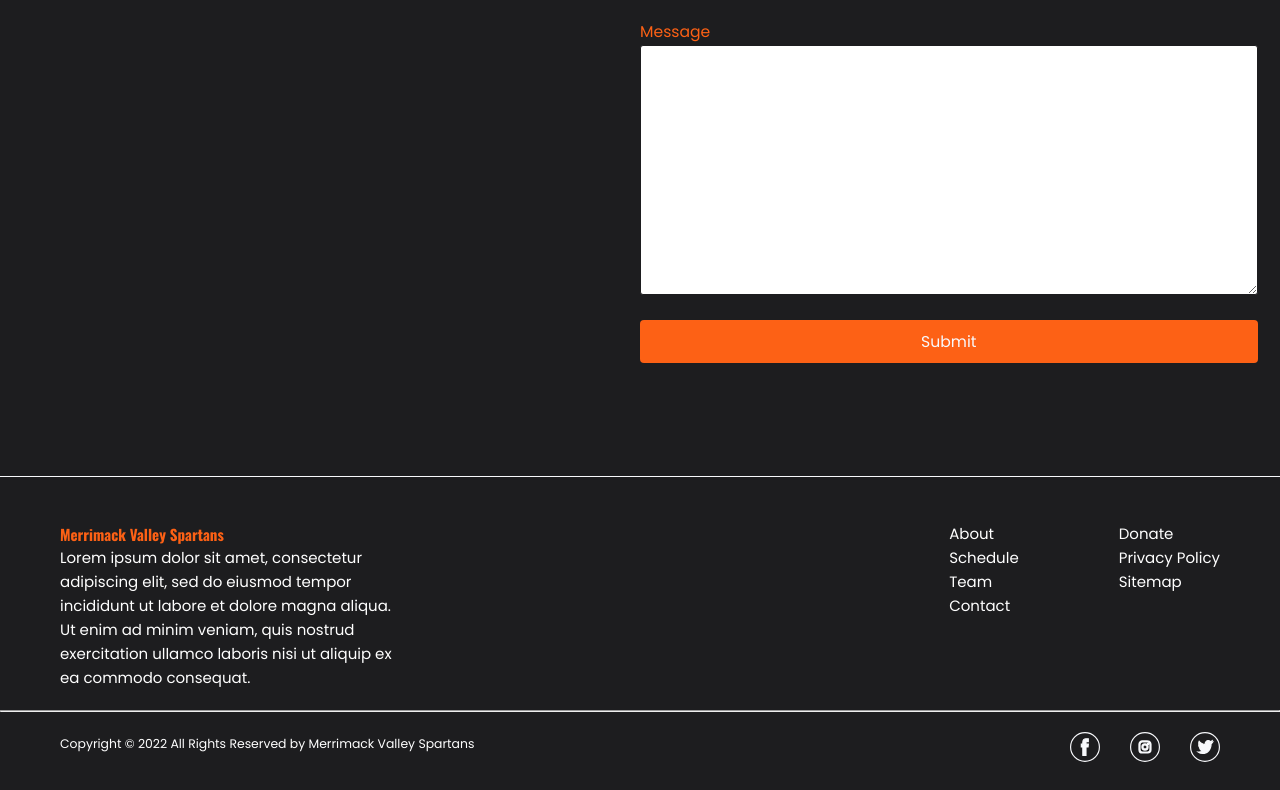
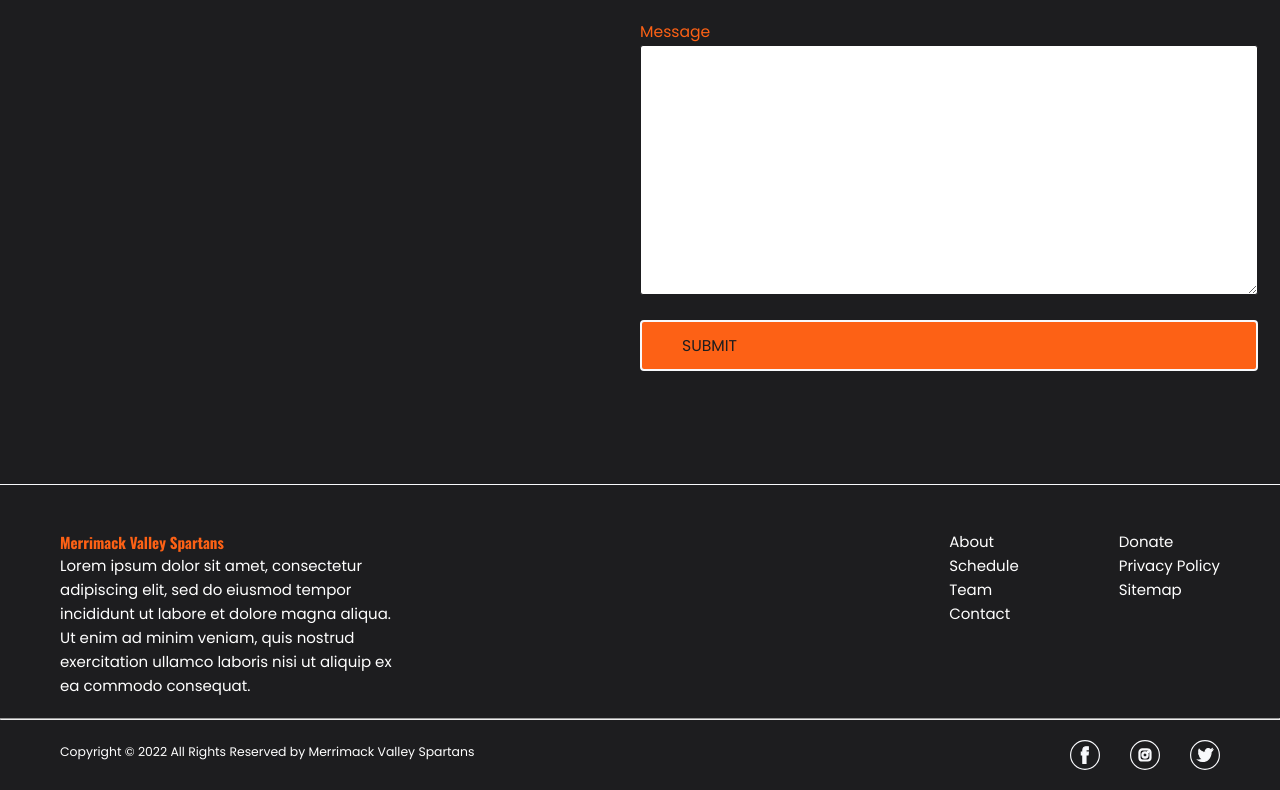
Before and after one commit to Jamal-Deallie/merrimackvalleyspartans, a Next.js app: page /contact in a window 1280 px wide. Shown: the part 589-1379 px from the top of the page. Built offline with nearby package versions, Linux system fonts and the light colour scheme.

Commit message:
updated styles and button component

```diff
--- a/components/Button/Button.tsx
+++ b/components/Button/Button.tsx
@@ -1,4 +1,3 @@
-  //@ts-nocheck
 import {
   ButtonHTMLAttributes,
   ReactElement,
@@ -12,7 +11,7 @@ export type ButtonProps = ButtonHTMLAttributes<HTMLButtonElement> & {
   onClick?: () => void;
   icon?: ReactElement;
   width?: string;
-  variant:
+  color?:
     | 'primary'
     | 'secondary'
     | 'tertiary'
@@ -28,15 +27,13 @@ export default function Button({
   isLoading = false,
   className,
   onClick,
-  variant,
+  color,
   width,
   disabled = false,
   ...props
 }: ButtonProps) {
-
   return (
-
-    <CustomButton {...props} variant={variant} disabled={disabled} width={width}>
+    <CustomButton {...props} color={color} disabled={disabled}>
       {children}
     </CustomButton>
   );
--- a/components/Button/styles.tsx
+++ b/components/Button/styles.tsx
@@ -1,4 +1,3 @@
-//@ts-nocheck
 import styled, { css } from 'styled-components';
 import { ButtonProps } from './Button';
 
@@ -47,6 +46,18 @@ const COLOR = {
   `,
 };
 
+const WIDTH = {
+  full: css`
+    width: 100%;
+  `,
+  large: css`
+    width: 15rem;
+  `,
+  default: css`
+    width: auto;
+  `,
+};
+
 const DISABLED = css`
   cursor: not-allowed;
   background: #d4d4d4;
--- a/components/Form/Form.tsx
+++ b/components/Form/Form.tsx
@@ -3,8 +3,8 @@ import { useForm } from 'react-hook-form';
 import { useRouter } from 'next/router';
 import { yupResolver } from '@hookform/resolvers/yup';
 import * as Yup from 'yup';
-import Button from '@/components/Button/Button';
-import { TextArea, Field } from './styles';
+
+import { TextArea, Field, Button } from './styles';
 
 type SigninFormProps = {
   email?: string;
@@ -75,7 +75,7 @@ const Form = () => {
           ) : null}
         </Field>
 
-        <Button type='submit' variant='primary' width={'100%'}>
+        <Button>
           {/* {isSubmitting ? <span>Submitting...</span> : <span>Submit</span>} */}
           Submit
         </Button>
--- a/components/Form/styles.tsx
+++ b/components/Form/styles.tsx
@@ -66,3 +66,25 @@ export const Field = styled.div`
     }
   }
 `;
+
+export const Button = styled.div`
+  color: $ ${({ theme }) => theme.colors.tertiary};
+  position: relative;
+  z-index: 3;
+  background: ${({ theme }) => theme.colors.secondary};
+  border-color: ${({ theme }) => theme.colors.tertiary};
+  border-style: solid;
+  border-width: 2px;
+  border-radius: 4px;
+  padding: 12px 40px;
+  text-transform: uppercase;
+  transition: all 0.2s linear;
+  font-size: 1.563rem;
+  width: 100%;
+  &:hover {
+    background: ${({ theme }) => theme.colors.tertiary};
+    border-color: ${({ theme }) => theme.colors.secondary};
+    color: ${({ theme }) => theme.colors.secondary};
+    transition: all 0.2s linear;
+  }
+`;
--- a/components/Navbar/Navbar.tsx
+++ b/components/Navbar/Navbar.tsx
@@ -1,7 +1,6 @@
 import Link from 'next/link';
 import Image from 'next/image';
-import Button from '../Button/Button';
-import { ImageWrap, Nav, Inner, Options, Links } from './styles';
+import { ImageWrap, Nav, Inner, Options, Links, Button } from './styles';
 import { NavLink } from '@/components/index';
 import { links } from '@/src/data/data';
 import MobileMenu from '@/components/MobileMenu/MobileMenu';
@@ -32,7 +31,7 @@ export default function Navbar() {
             })}
           </Links>
           <Link href='donate'>
-            <Button variant='outline_secondary'>Donate</Button>
+            <Button>Donate</Button>
           </Link>
         </Options>
         <MobileMenu />
--- a/components/Navbar/styles.tsx
+++ b/components/Navbar/styles.tsx
@@ -11,6 +11,27 @@ export const Nav = styled.nav`
   width: 100%;
   height: 10rem;
   position: relative;
+`;
+
+export const Button = styled.div`
+    color: ${({ theme }) => theme.colors.secondary};
+    position: relative;
+    z-index: 3;
+    background: transparent;
+    border-color: ${({ theme }) => theme.colors.secondary};
+    border-style: solid;
+    border-width: 2px;
+    border-radius: 4px;
+    padding: 12px 40px;
+    text-transform: uppercase;
+    transition: all 0.2s linear;
+    font-size: 1.563rem;
+    &:hover {
+      color: white;
+      background: ${({ theme }) => theme.colors.secondary};
+      border-color: white;
+      transition: all 0.2s linear;
+    }
 `;
 
 export const Inner = styled.div`
--- a/components/globalstyles.tsx
+++ b/components/globalstyles.tsx
@@ -23,11 +23,15 @@ const GlobalStyle = createGlobalStyle`
     font-size: 62.5%;
     scroll-behavior: smooth;
     -webkit-font-smoothing: antialiased;
+
   }
 
   body{
     background-color: rgb(29, 29, 31);
   }
+
+
+
 
 button{cursor: pointer;}
 html,
--- a/containers/Hero/HeroContainer.tsx
+++ b/containers/Hero/HeroContainer.tsx
@@ -14,12 +14,12 @@ import {
   VideoContainer,
   OuterContainer,
   Title,
+  Button,
 } from './styles';
 import { useIsomorphicLayoutEffect } from '@/src/hooks/useIsomorphicLayout';
 import gsap from 'gsap';
 import ScrollTrigger from 'gsap/dist/ScrollTrigger';
 import SplitText from 'gsap/dist/SplitText';
-import Button from '@/components/Button/Button';
 
 const Hero = () => {
   const component = useRef<HTMLDivElement>(null);
@@ -80,7 +80,7 @@ const Hero = () => {
               We want you to be great
             </p>
           </div>
-          <Button type='submit' variant='primary' width={'15rem'}>
+          <Button>
             {/* {isSubmitting ? <span>Submitting...</span> : <span>Submit</span>} */}
             Sign Up
           </Button>
--- a/styles/globalstyles.tsx
+++ b/styles/globalstyles.tsx
@@ -25,10 +25,12 @@ const GlobalStyle = createGlobalStyle`
     scroll-behavior: smooth;
     -webkit-font-smoothing: antialiased;
     overflow: hidden;
+    font-size: 1.563rem;
   }
 body{
   background-color: rgb(29, 29, 31);
   }
+
 
 .no-scroll {
   overflow: hidden !important;
```
Also changed, not shown: containers/Hero/styles.tsx (+22 -0 lines), containers/Mission/styles.tsx (+1 -6 lines).
